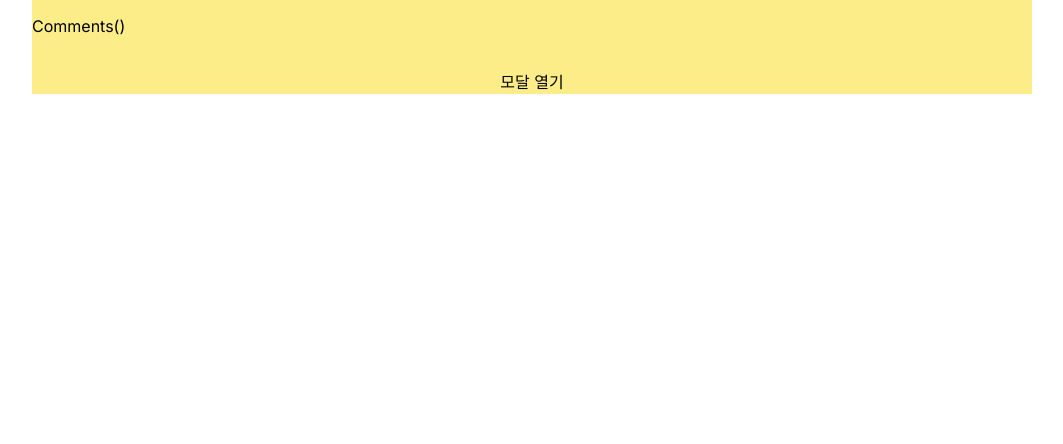
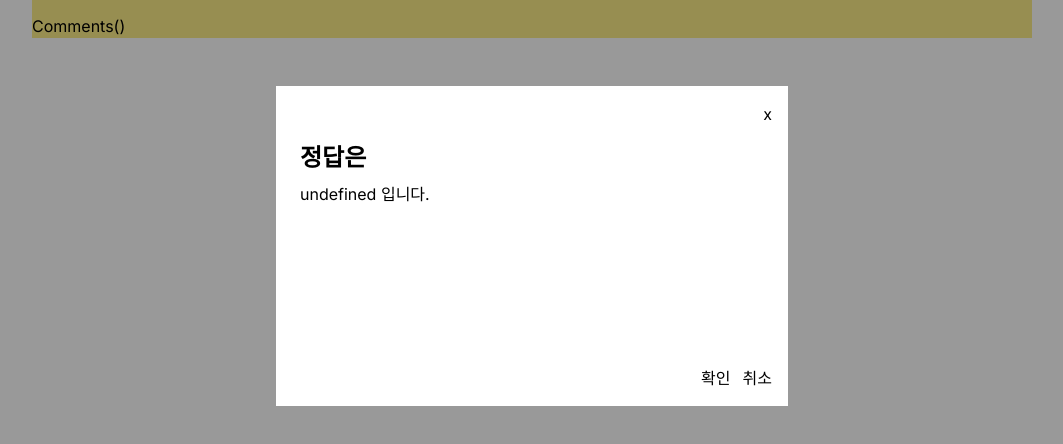
Before and after one commit to 2njeong/TWL, a Next.js app: page /quiz/1 in a window 1280 px wide. Both pictures are taken after a click on the button "정답보기". Shown: the part 154-598 px from the top of the page, without its empty margins (108-1171 px from the left). Built offline with nearby package versions, Linux system fonts and the light colour scheme; no server answers; the database is empty.

Commit message:
[style] - 모달창 내 스타일 + 위에서 아래로 내려오도록 수정

```diff
--- a/src/app/quiz/[id]/page.tsx
+++ b/src/app/quiz/[id]/page.tsx
@@ -39,8 +39,6 @@ const DetailQuizPage = ({ params }: { params: { id: string } }) => {
     });
   };
 
-  console.log('clickList =>', clickList);
-
   return (
     <div className="w-full bg-yelTwo flex flex-col gap-8">
       <div>
@@ -66,24 +64,22 @@ const DetailQuizPage = ({ params }: { params: { id: string } }) => {
         )}
       </div>
       <div>
-        <button>정답보기</button>
-      </div>
-      <div>Comments()</div>
-      {/* <Modal /> */}
         <button
           onClick={() => {
             handleOpenModal({
               type: 'confirm',
-            name: '모달제목',
-            text: '모달내용',
+              title: '정답은',
+              content: `${theQuiz?.answer} 입니다.`,
               onFunc: () => {
                 console.log('단단다');
               }
             });
           }}
         >
-        모달 열기
+          정답보기
         </button>
+      </div>
+      <div>Comments()</div>
     </div>
   );
 };
--- a/src/atom/modalAtom.ts
+++ b/src/atom/modalAtom.ts
@@ -3,8 +3,8 @@ import { atom } from 'jotai';
 type ModalState = {
   isOpen: boolean;
   type: string;
-  name: string;
-  text: string;
+  title: string;
+  content: string;
   onFunc?: any;
   offFunc?: () => void;
 };
@@ -12,21 +12,21 @@ type ModalState = {
 export const modalState = atom<ModalState>({
   isOpen: false,
   type: 'alert',
-  name: '',
-  text: '',
+  title: '',
+  content: '',
   onFunc: undefined,
   offFunc: undefined
 });
 
 export const openModal = atom(
   (get) => get(modalState),
-  (get, set, { type, name, text, onFunc }) => {
+  (get, set, { type, title, content, onFunc }) => {
     set(modalState, (prev) => ({
       ...prev,
       isOpen: true,
       type,
-      name,
-      text,
+      title,
+      content,
       onFunc: () => {
         onFunc();
         set(modalState, (prev) => ({ ...prev, isOpen: false }));
--- a/src/components/utilComponents/Modal.tsx
+++ b/src/components/utilComponents/Modal.tsx
@@ -7,13 +7,13 @@ import { useEffect, useRef } from 'react';
 import { animated, useTransition } from '@react-spring/web';
 
 const Modal = () => {
-  const [{ isOpen, type, name, text, onFunc, offFunc }, _] = useAtom(openModal);
+  const [{ isOpen, type, title, content, onFunc, offFunc }, _] = useAtom(openModal);
   const modalRef = useRef<HTMLDivElement>(null);
 
   const transition = useTransition(isOpen, {
-    from: { opacity: 0, transform: 'translate3d(-50%, -40%, 0)' },
+    from: { opacity: 0, transform: 'translate3d(-50%, -60%, 0)' },
     enter: { opacity: 1, transform: 'translate3d(-50%, -50%, 0)' },
-    leave: { opacity: 0, transform: 'translate3d(-50%, -40%, 0)' }
+    leave: { opacity: 0, transform: 'translate3d(-50%, -60%, 0)' }
   });
 
   const requestModalAnimation = () => {
@@ -60,12 +60,16 @@ const Modal = () => {
         <ModalBackground />
         <div
           ref={modalRef}
-          className={`fixed top-1/2 left-1/2 transform -translate-x-1/2 -translate-y-[40%] flex flex-col gap-2 z-50 bg-white opacity-0`}
+          className={`w-2/5 h-2/5 fixed top-1/2 left-1/2 transform -translate-x-1/2 -translate-y-[60%] flex flex-col gap-2 z-50 bg-white opacity-0 p-4`}
         >
-          Modal
-          <h3>모달 제목: {name}</h3>
-          <h5>모달 내용: {text}</h5>
-          <div className="flex gap-2">
+          <button className="w-full flex justify-end items-center" onClick={offFunc}>
+            x
+          </button>
+          <div className="flex flex-col gap-2 h-4/5 p-2">
+            <h3 className="text-2xl font-bold">{title}</h3>
+            <h5 className="">{content}</h5>
+          </div>
+          <div className="flex gap-3 justify-end">
             <button onClick={onFunc}>확인</button>
             {type === 'alert' ? null : <button onClick={offFunc}>취소</button>}
           </div>
--- a/src/components/utilComponents/ModalBackground.tsx
+++ b/src/components/utilComponents/ModalBackground.tsx
@@ -21,7 +21,7 @@ const ModalBackground = () => {
   }, [offFunc]);
 
   return (
-    <div className="fixed w-full h-full bg-black opacity-70 z-[49]" ref={backGroundRef}>
+    <div className="fixed w-full h-full bg-black opacity-40 z-[49]" ref={backGroundRef}>
       ModalBackground
     </div>
   );
```
Lines whose indentation alone changed are shown as unchanged.
